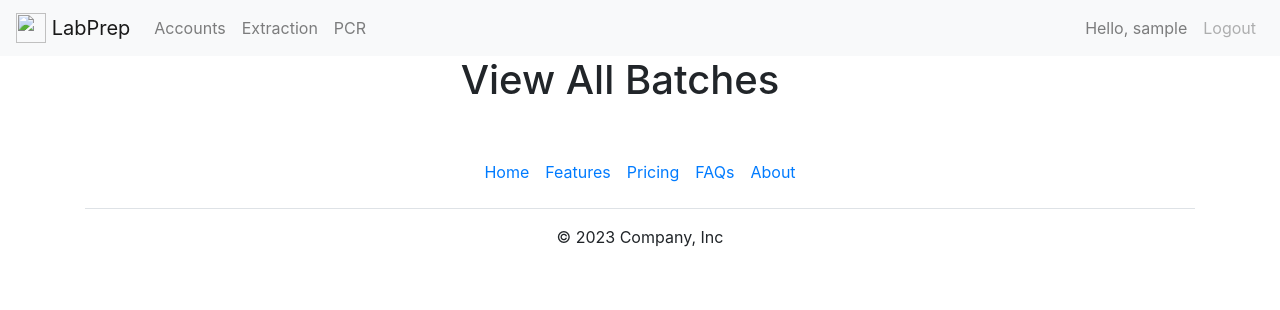
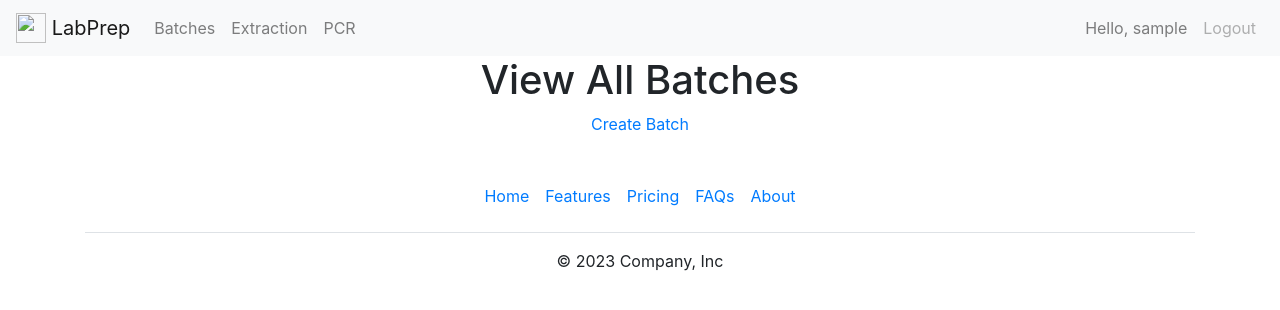
Before and after one commit to FusRaDa/pcr-project-2023-global, a Django app: page / in a window 1280 px wide. Shown: the top 310 px of the page. Run offline with Django 4.2, Linux system fonts and the light colour scheme; the visitor is signed in with stand-in values (Sample User, id 1); data that the repository does not hold is empty; parts of the project's set-up code (start-up, migrations or seed data) failed here and were passed over; some libraries are stand-ins or nearby versions.

Commit message:
frontend

```diff
--- a/main/templates/base.html
+++ b/main/templates/base.html
@@ -42,7 +42,7 @@
         <ul class="navbar-nav mr-auto">
 
           <li class="nav-item">
-            <a class="nav-link" href="#">Accounts</a>
+            <a class="nav-link" href="{% url 'batches' %}">Batches</a>
           </li>
 
           <li class="nav-item">
@@ -57,7 +57,7 @@
 
         <ul class="navbar-nav nav justify-content-end">
           <li class="nav-item">
-            <a class="nav-link" href="{% url 'batches' %}">Hello, {{request.user}}</a>
+            <a class="nav-link" href="#">Hello, {{request.user}}</a>
           </li>
 
           <li class="nav-item">
--- a/pcr/forms.py
+++ b/pcr/forms.py
@@ -6,4 +6,4 @@ from .models import *
 class CreateBatchForm(ModelForm):
   class Meta:
     model = Batch
-    exclude = ["user"]
+    exclude = ["user", 'date_performed']
--- a/pcr/models.py
+++ b/pcr/models.py
@@ -308,7 +308,7 @@ class AssayCode(models.Model):
     constraints = [
       models.UniqueConstraint(
         fields=['user', 'name'],
-        name='assay_list_unique',
+        name='assay_code_unique',
         violation_error_message = "An assay list/group with this name already exists."
       )
     ]
@@ -327,7 +327,7 @@ class Batch(models.Model):
   number_of_samples = models.IntegerField(validators=[MinValueValidator(1)]) # number of samples in batch
   lab_id = models.CharField(blank=False, max_length=5) # This will be a short STRING to be shown on the plate such as ABC
 
-  assay_list = models.ForeignKey(AssayCode, on_delete=models.RESTRICT) # a batch can only refer to one list of assays (AssayList) - user can edit samples individually after batch is created
+  code = models.ForeignKey(AssayCode, on_delete=models.RESTRICT) # a batch can only refer to one list of assays (AssayList) - user can edit samples individually after batch is created
   extraction_protocol = models.ForeignKey(ExtractionProtocol, on_delete=models.RESTRICT)
 
   date_performed = models.DateTimeField()
--- a/pcr/templates/batches.html
+++ b/pcr/templates/batches.html
@@ -7,19 +7,27 @@
 {% block content %}
 
 <div class="container h-100">
-  <div class="d-flex justify-content-center h-100">
 
-    <h1>View All Batches</h1>
+    <div class="row">
+      <div class="col d-flex justify-content-center">
+        <h1>View All Batches</h1>
+      </div>
+    </div>
 
-    <ul>
+    <div class="row">
+      <div class="col d-flex justify-content-center">
+        <a href="{% url 'create_batch'%}">Create Batch</a>
+      </div>
+    </div>
+
     {% for batch in batches %}
+    <div class="row">
+      <div class="col d-flex justify-content-center">
+        <li>{{batch.name}}</li>
+      </div>
+    </div>
+    {% endfor %}
 
-      <li>{{batch.name}}</li>
-
-    {% endfor %}
-    </ul>
-
-  </div>
 </div>
 
 {% endblock %}
--- a/pcr/urls.py
+++ b/pcr/urls.py
@@ -3,6 +3,6 @@ from . import views
 
 urlpatterns = [
   path("", views.viewBatches, name="batches"),
-  path("batch/", views.createBatches, name="batch"),
-  path("batch/<str:pk>", views.batchSamples, name="batch_samples")
+  path("create-batch/", views.createBatches, name="create_batch"),
+  path("batch-samples/<str:user>/<str:pk>", views.batchSamples, name="batch_samples")
 ]
--- a/pcr/views.py
+++ b/pcr/views.py
@@ -29,7 +29,7 @@ def createBatches(request):
     if form.is_valid():
       batch = form.save(commit=False)
       batch.user = user
-      batch.save()
+      instance = batch.save()
 
       number_of_samples = form.cleaned_data['number_of_samples']
       lab_id = form.cleaned_data['lab_id']
@@ -40,20 +40,20 @@ def createBatches(request):
         user=user,
       )
 
-      return redirect('batch_samples')
+      return redirect('batch_samples', args=(user, instance.pk))
 
   else:
     for error in list(form.errors.values()):
       messages.error(request, error)
 
   context = {'form': form}
-  return render(request, 'batches.html', context)
+  return render(request, 'create_batch.html', context)
 
 
 @login_required(login_url='login')
-def batchSamples(request, pk):
+def batchSamples(request, user, pk):
 
-  batch = Batch.objects.get(pk=pk)
+  batch = Batch.objects.get(user=user, pk=pk)
   samples = batch.sample_set.all()
 
   context = {'samples': samples}
```
Also changed, not shown: pcr/templates/batch_samples.html (+25 -0 lines), pcr/templates/create_batch.html (added, +44 -0 lines), pcr/migrations/0001_initial.py.
